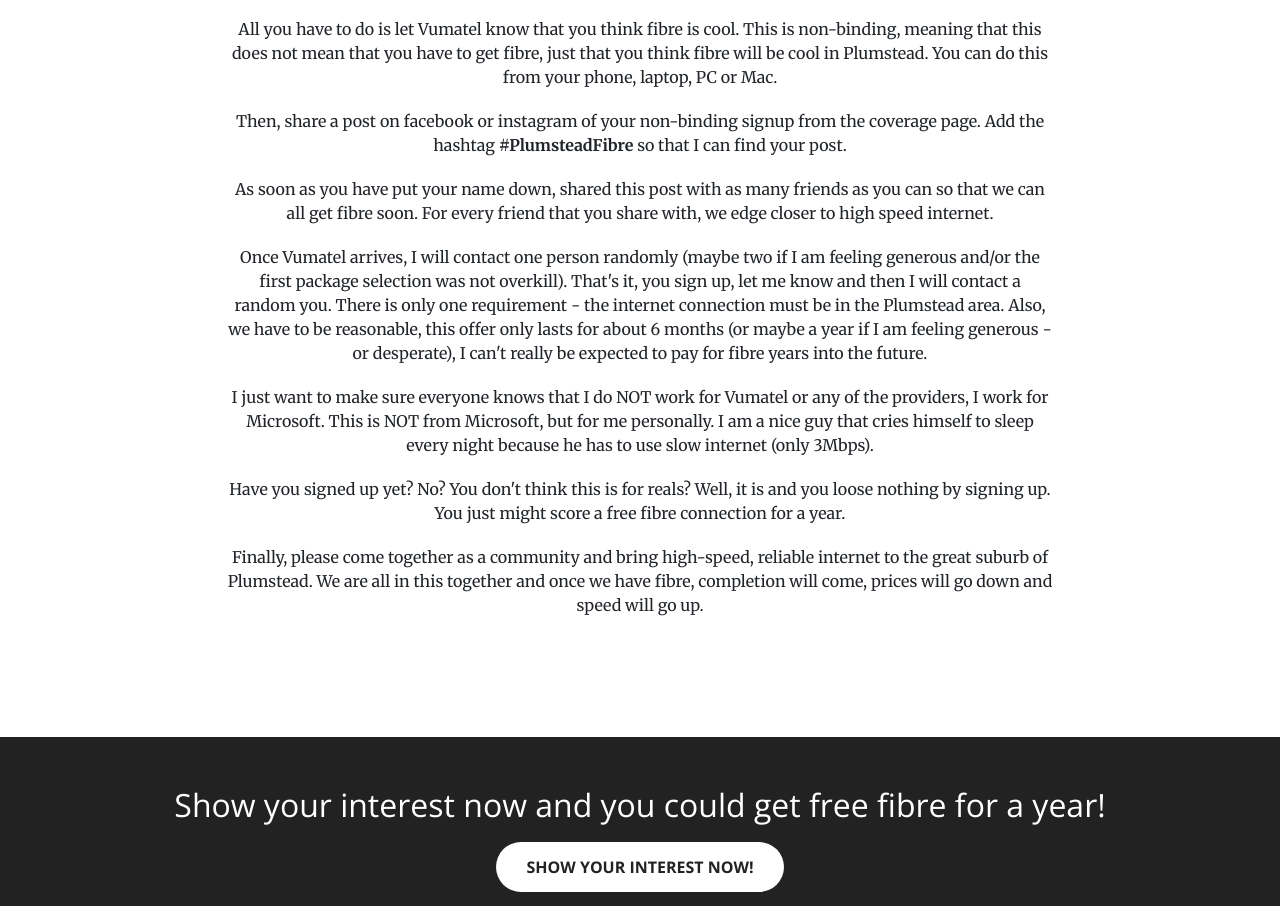
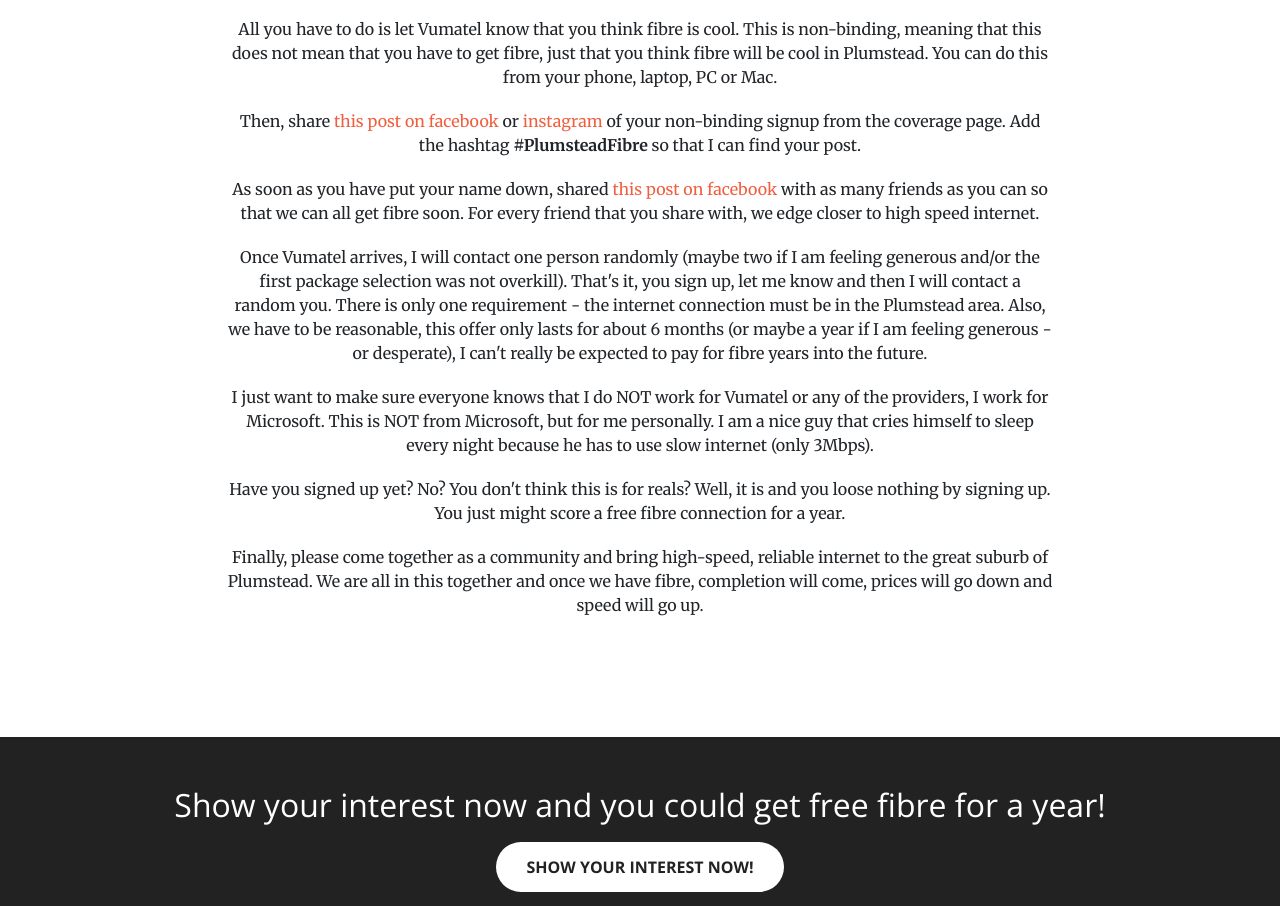
Before and after one commit to mattleibow/plumsteadfibre.co.za, a plain HTML site: page index.html in a window 1280 px wide. Shown: the part 2026-2932 px from the top of the page. Drawn offline with nearby package versions, Linux system fonts and the light colour scheme; a script that the page names is missing.

Commit message:
more updates

```diff
--- a/index.html
+++ b/index.html
@@ -80,8 +80,8 @@
           <p>Because I desperately need fibre, I am offering to pay for your fibre for a whole year!</p>
           <p>I have money, but I have no fibre. I spend R599+ each month on my Vodacom cellular data just to get 16Mbps. I will take that money and pay for your fibre for a year. This will be up to R600 per month for the package, and maybe the installation fee or router (this might be free with your package, but we can negotiate).</p>
           <p>All you have to do is let Vumatel know that you think fibre is cool. This is non-binding, meaning that this does not mean that you have to get fibre, just that you think fibre will be cool in Plumstead. You can do this from your phone, laptop, PC or Mac.</p>
-          <p>Then, share a post on facebook or instagram of your non-binding signup from the coverage page. Add the hashtag <b>#PlumsteadFibre</b> so that I can find your post.</p>
-          <p>As soon as you have put your name down, shared this post with as many friends as you can so that we can all get fibre soon. For every friend that you share with, we edge closer to high speed internet.</p>
+          <p>Then, share <a href="https://www.facebook.com/groups/1814153535484304/permalink/2060115040888151/">this post on facebook</a> or <a href="https://www.instagram.com/p/BaJyPnLHDLI/">instagram</a> of your non-binding signup from the coverage page. Add the hashtag <b>#PlumsteadFibre</b> so that I can find your post.</p>
+          <p>As soon as you have put your name down, shared <a href="https://www.facebook.com/groups/1814153535484304/permalink/2060115040888151/">this post on facebook</a> with as many friends as you can so that we can all get fibre soon. For every friend that you share with, we edge closer to high speed internet.</p>
           <p>Once Vumatel arrives, I will contact one person randomly (maybe two if I am feeling generous and/or the first package selection was not overkill). That's it, you sign up, let me know and then I will contact a random you. There is only one requirement - the internet connection must be in the Plumstead area. Also, we have to be reasonable, this offer only lasts for about 6 months (or maybe a year if I am feeling generous - or desperate), I can't really be expected to pay for fibre years into the future.</p>
           <p>I just want to make sure everyone knows that I do NOT work for Vumatel or any of the providers, I work for Microsoft. This is NOT from Microsoft, but for me personally. I am a nice guy that cries himself to sleep every night because he has to use slow internet (only 3Mbps).</p>
           <p>Have you signed up yet? No? You don't think this is for reals? Well, it is and you loose nothing by signing up. You just might score a free fibre connection for a year.</p>
```
